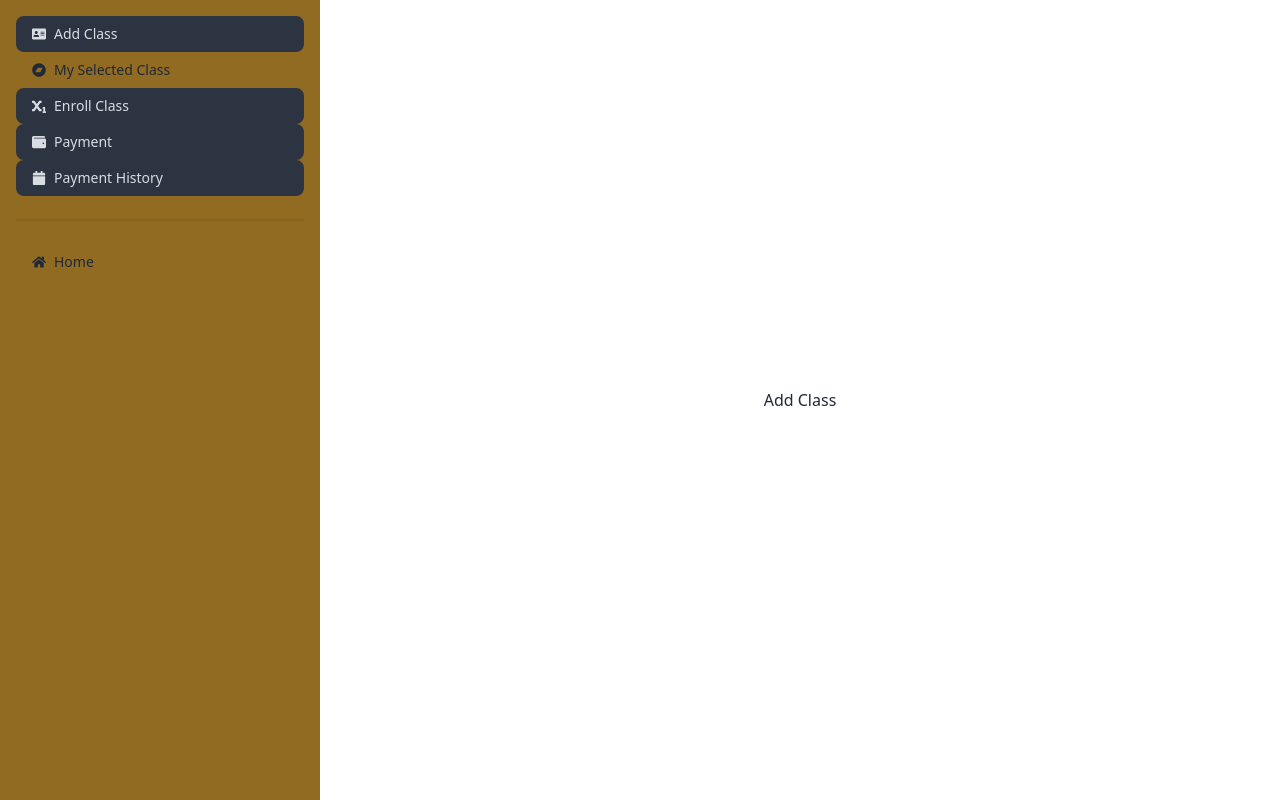
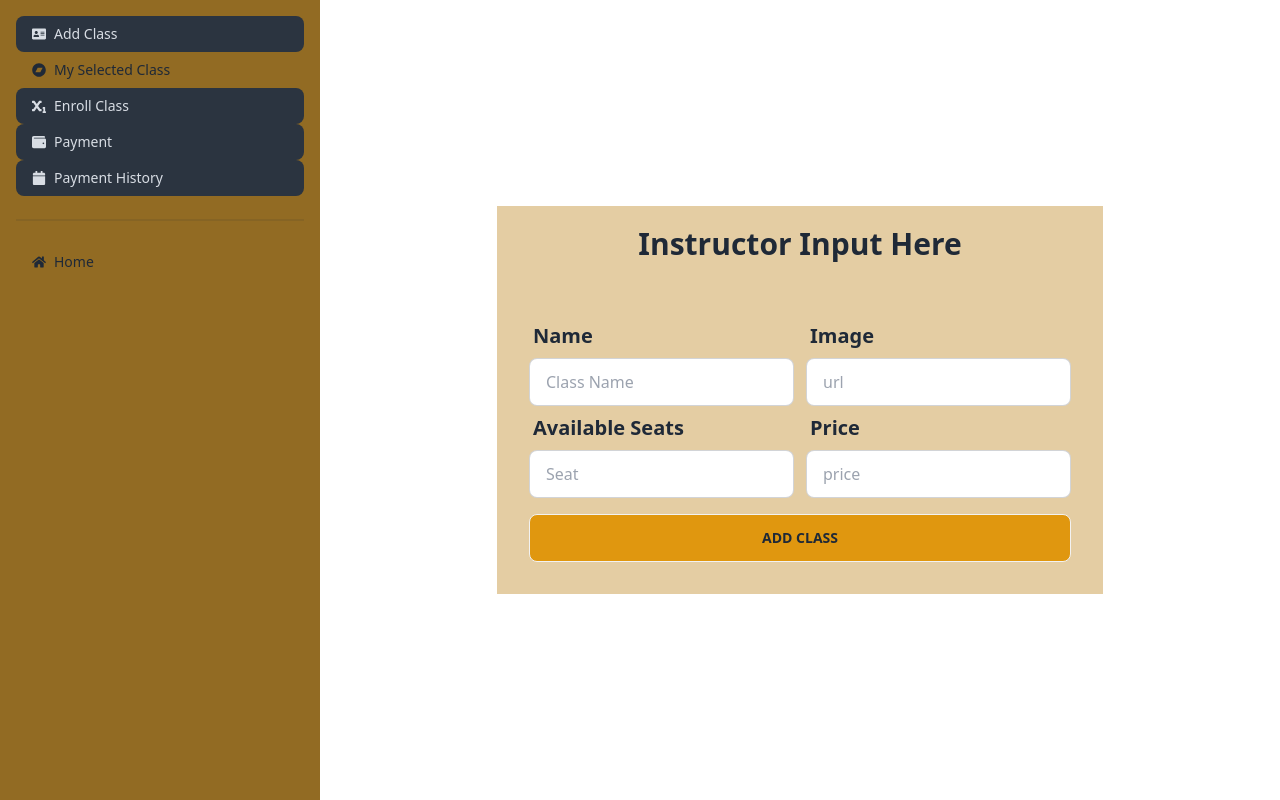
Before and after one commit to sakibhosen98/sports-academics, a React (Vite) app: page /dashboard/addclass in a window 1280 px wide. Built offline with nearby package versions, Linux system fonts and the light colour scheme; no server answers.

Commit message:
added addClass in database

```diff
--- a/src/Pages/Dashboard/AddClass.jsx
+++ b/src/Pages/Dashboard/AddClass.jsx
@@ -1,14 +1,151 @@
-import { Helmet } from "react-helmet-async";
+import { useContext } from "react";
+import { AuthContext } from "../../Providers/AuthProvider";
+import Swal from "sweetalert2";
+
 
 const AddClass = () => {
+  const {user} = useContext(AuthContext);
+  console.log(user)
+
+  const handleSubmit = event => {
+    event.preventDefault();
+    const form = event.target;
+    const className = form.className.value;
+    const classImg = form.url.value;
+    const availableSeat = form.seat.value;
+    const price = form.price.value;
+
+    console.log(className, classImg, availableSeat, price)
+
+    const classes = {
+      className,
+      classImg,
+      availableSeat,
+      price,
+      instructorName: user?.displayName,
+      instructorEmail: user?.email
+    }
+
+    console.log(classes)
+
+    fetch('http://localhost:5000/instructors', {
+      method: 'POST',
+      headers: {
+
+     'content-type': 'application/json'
+      },
+      body: JSON.stringify(classes)
+    })
+    .then(res => res.json())
+    .then(data => {
+      console.log(data)
+      if(data.insertedId){
+        Swal.fire({
+          title: 'success!',
+          text: 'Class Added Successfully',
+          icon: 'success',
+          confirmButtonText: 'Cool'
+        })
+       }
+
+    })
+
+
+
+    // fetch('http://localhost:5000/instructors', {
+    //   method: 'POST',
+    //   headers: {
+    //     'content-type': 'application/json'
+    //   },
+    //   body: JSON.stringify(classes)
+    // })
+    // .then(res => res.json())
+    // .then(data => {
+    //   console.log(data)
+    // })
+
+    // Swal.fire({
+    //   title: 'User create successful',
+    //   showClass: {
+    //     popup: 'animate__animated animate__fadeInDown'
+    //   },
+    //   hideClass: {
+    //     popup: 'animate__animated animate__fadeOutUp'
+    //   }
+    // });
+
+  }
+
+
+
   return (
-    <div>
-      <Helmet>
-        <title>Starts Academies | AddClass</title>
-      </Helmet>
-      <h2>Add Class</h2>
+    <div className="bg-[#e4cda3]">
+      <h2 className="text-3xl font-bold py-5 text-center">Instructor Input Here</h2>
+      <form onSubmit={handleSubmit} className="p-8">
+        <div className="flex gap-3">
+          <div className="form-control">
+            <label className="label">
+              <span className="label-text text-xl font-semibold">Name</span>
+            </label>
+            <input
+              type="text"
+              name="className"
+              placeholder="Class Name"
+              className="input input-bordered"
+            />
+          </div>
+          <div className="form-control">
+            <label className="label">
+              <span className="label-text text-xl font-semibold">Image</span>
+            </label>
+            <input
+              type="url"
+              name="url"
+              placeholder="url"
+              className="input input-bordered"
+            />
+          </div>
+        </div>
+        <div className="flex gap-3">
+          <div className="form-control">
+            <label className="label">
+              <span className="label-text text-xl font-semibold">Available Seats</span>
+            </label>
+            <input
+              type="number"
+              name="seat"
+              placeholder="Seat"
+              className="input input-bordered"
+            />
+          </div>
+          <div className="form-control">
+            <label className="label">
+              <span className="label-text text-xl font-semibold">Price</span>
+            </label>
+            <input
+              type="number"
+              name="price"
+              placeholder="price"
+              className="input input-bordered"
+            />
+          </div>
+        </div>
+        <div className="form-control">
+            <input
+              type="submit"
+              value="Add Class"
+              className="btn bg-[#e0970f] mt-4"
+            />
+          </div>
+      </form>
     </div>
   );
 };
 
 export default AddClass;
+
+{
+  /* <Helmet>
+        <title>Starts Academies | AddClass</title>
+      </Helmet> */
+}
--- a/src/Pages/Login/Login.jsx
+++ b/src/Pages/Login/Login.jsx
@@ -3,44 +3,39 @@ import { useForm } from "react-hook-form";
 import { Link, useLocation, useNavigate } from "react-router-dom";
 import { AuthContext } from "../../Providers/AuthProvider";
 import Swal from "sweetalert2";
+import SocialLogin from "../Shared/SocialLogin/SocialLogin";
 
 const Login = () => {
-  const {signIn} = useContext(AuthContext);
+  const { signIn } = useContext(AuthContext);
   const navigate = useNavigate();
   const location = useLocation();
 
   const from = location.state?.from?.pathname || "/";
 
-  const {
-    register,
-    handleSubmit,
-  } = useForm();
+  const { register, handleSubmit } = useForm();
 
   const onSubmit = (data) => {
     console.log(data);
-    signIn(data.email, data.password)
-    .then((result) => {
+    signIn(data.email, data.password).then((result) => {
       const user = result.user;
       console.log(user);
       Swal.fire({
-        title: 'User Login in successful',
+        title: "User Login in successful",
         showClass: {
-          popup: 'animate__animated animate__fadeInDown'
+          popup: "animate__animated animate__fadeInDown",
         },
         hideClass: {
-          popup: 'animate__animated animate__fadeOutUp'
-        }
+          popup: "animate__animated animate__fadeOutUp",
+        },
       });
       navigate(from, { replace: true });
-    })
+    });
   };
 
   return (
     <div className="hero min-h-screen bg-base-200">
       <div className="hero-content flex-col lg:flex-row-reverse">
-        <div className="">
-
-        </div>
+        <div className=""></div>
         <div className="card flex-shrink-0 w-full max-w-sm shadow-2xl bg-base-100">
           <h2 className="text-center text-3xl pt-2 font-semibold">Login</h2>
           <form onSubmit={handleSubmit(onSubmit)} className="card-body">
@@ -67,11 +62,19 @@ const Login = () => {
               />
             </div>
             <div className="form-control mt-6">
-              <input type="submit" value="Login" className="btn bg-orange-500" />
+              <input
+                type="submit"
+                value="Login"
+                className="btn bg-orange-500"
+              />
             </div>
           </form>
-          <p><small>New Here? <Link to="/signup">Please Create an account</Link> </small></p>
-                        {/* <SocialLogin></SocialLogin> */}
+          <p>
+            <small>
+              New Here? <Link to="/signup">Please Create an account</Link>{" "}
+            </small>
+          </p>
+          <SocialLogin></SocialLogin>
         </div>
       </div>
     </div>
```
Also changed, not shown: src/Pages/Shared/SocialLogin/SocialLogin.jsx (added), 1 other file (tests, documents, lock files or other folders).
